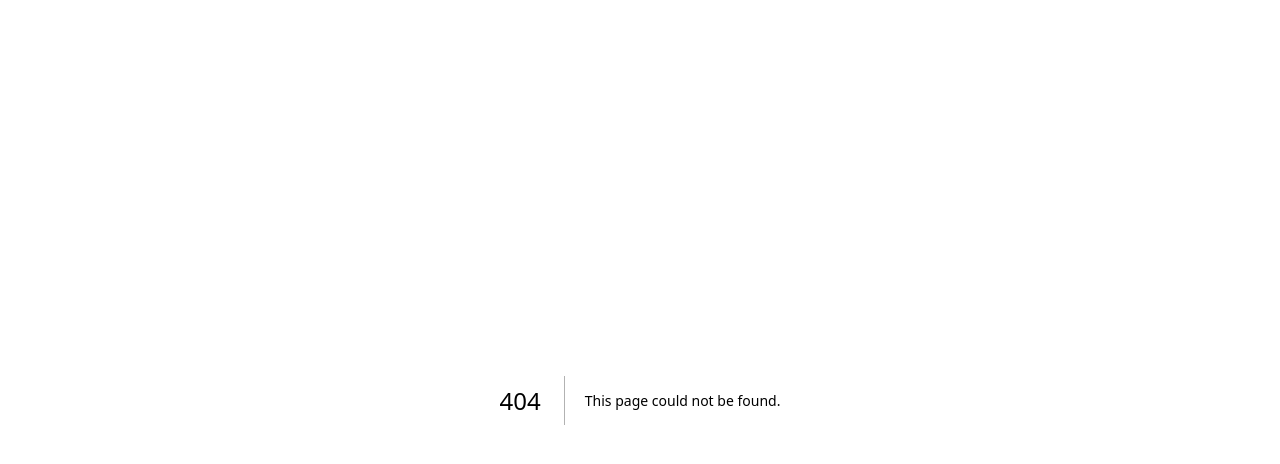
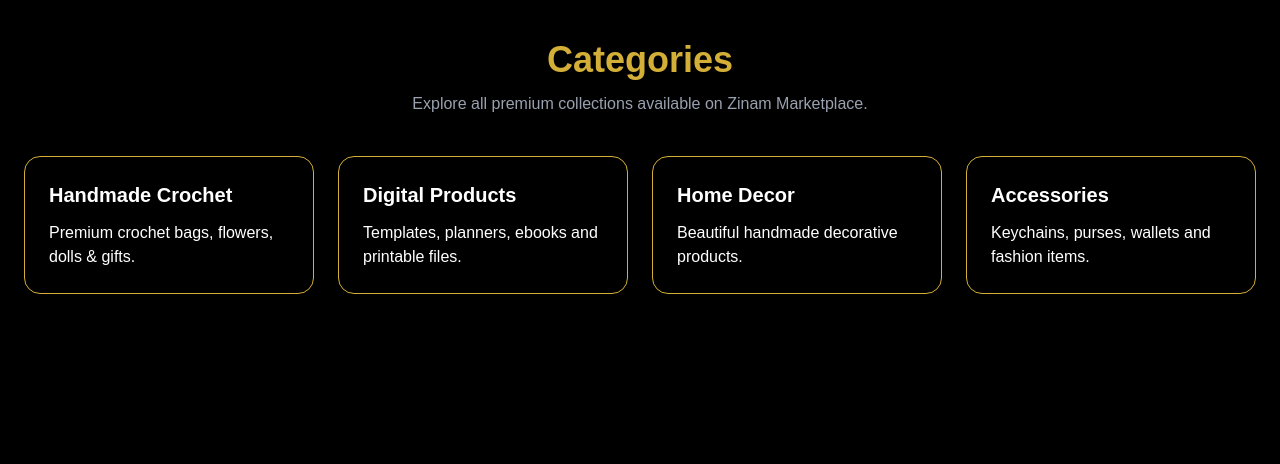
Before and after one commit to zoni22360-ui/zinam-v2, a Next.js app: page /categories in a window 1280 px wide. Before the commit this address had no page. Shown: the top 464 px of the page. Built offline with nearby package versions, Linux system fonts and the light colour scheme.

Commit message:
Added Categories page

```diff
--- /dev/null
+++ b/src/app/categories/page.tsx
@@ -0,0 +1,44 @@
+export default function CategoriesPage() {
+  const categories = [
+    {
+      title: "Handmade Crochet",
+      description: "Premium crochet bags, flowers, dolls & gifts.",
+    },
+    {
+      title: "Digital Products",
+      description: "Templates, planners, ebooks and printable files.",
+    },
+    {
+      title: "Home Decor",
+      description: "Beautiful handmade decorative products.",
+    },
+    {
+      title: "Accessories",
+      description: "Keychains, purses, wallets and fashion items.",
+    },
+  ];
+
+  return (
+    <main className="min-h-screen bg-black text-white px-6 py-10">
+      <h1 className="text-4xl font-bold text-[#D4AF37] text-center mb-3">
+        Categories
+      </h1>
+
+      <p className="text-center text-gray-400 mb-10">
+        Explore all premium collections available on Zinam Marketplace.
+      </p>
+
+      <div className="grid gap-6 md:grid-cols-2 lg:grid-cols-4">
+        {categories.map((item) => (
+          <div
+            key={item.title}
+            className="border border-[#D4AF37] rounded-2xl p-6 hover:bg-[#D4AF37] hover:text-black transition"
+          >
+            <h2 className="text-xl font-bold mb-3">{item.title}</h2>
+            <p>{item.description}</p>
+          </div>
+        ))}
+      </div>
+    </main>
+  );
+}
--- a/src/components/Navbar.tsx
+++ b/src/components/Navbar.tsx
@@ -17,7 +17,7 @@
         <nav className="hidden md:flex gap-8 items-center">
           <a href="/">Home</a>
           <a href="/shop">Shop</a>
-          <a href="#">Categories</a>
+          <a href="/categories">Categories</a>
           <a href="#">Become Seller</a>
           <a href="#">Contact</a>
 
```
